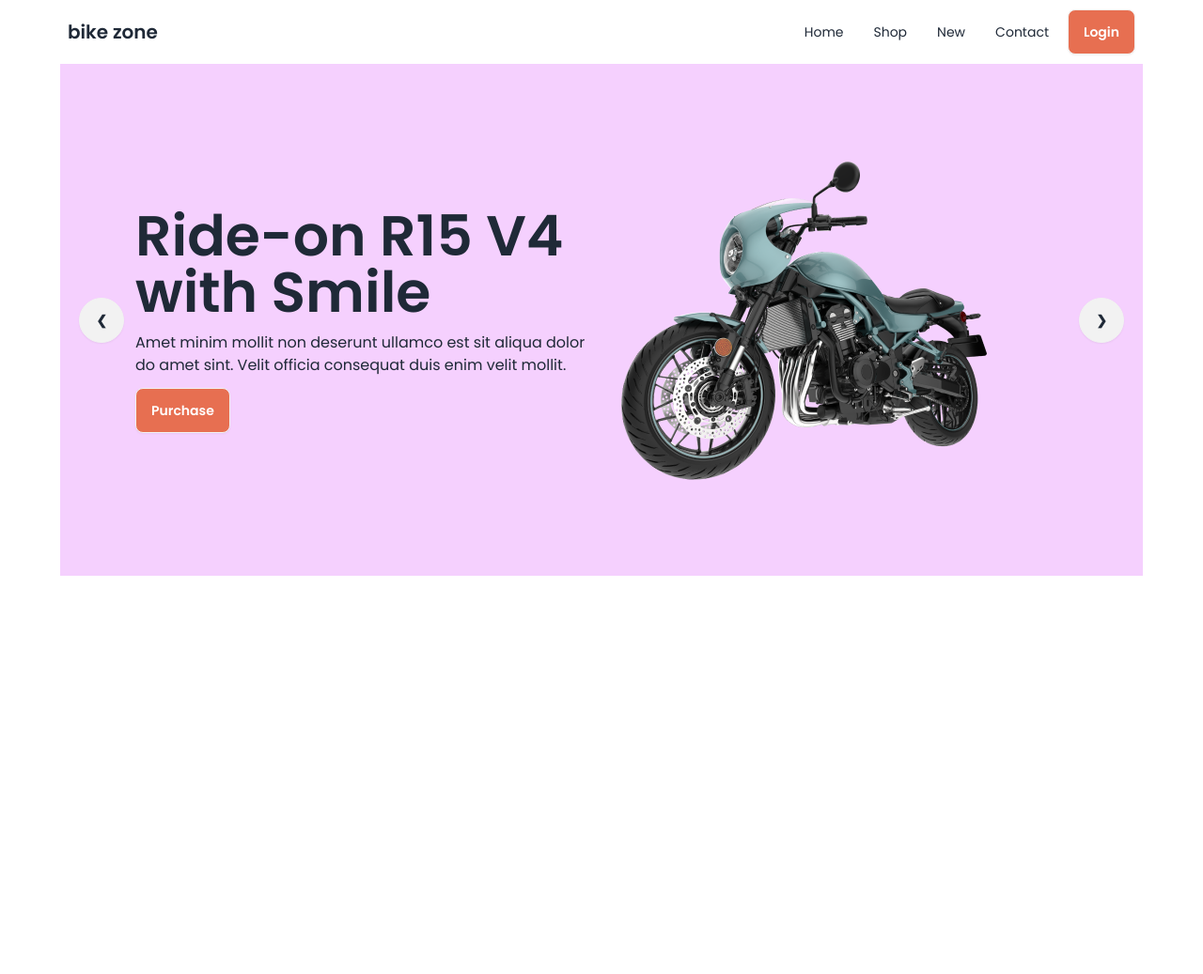
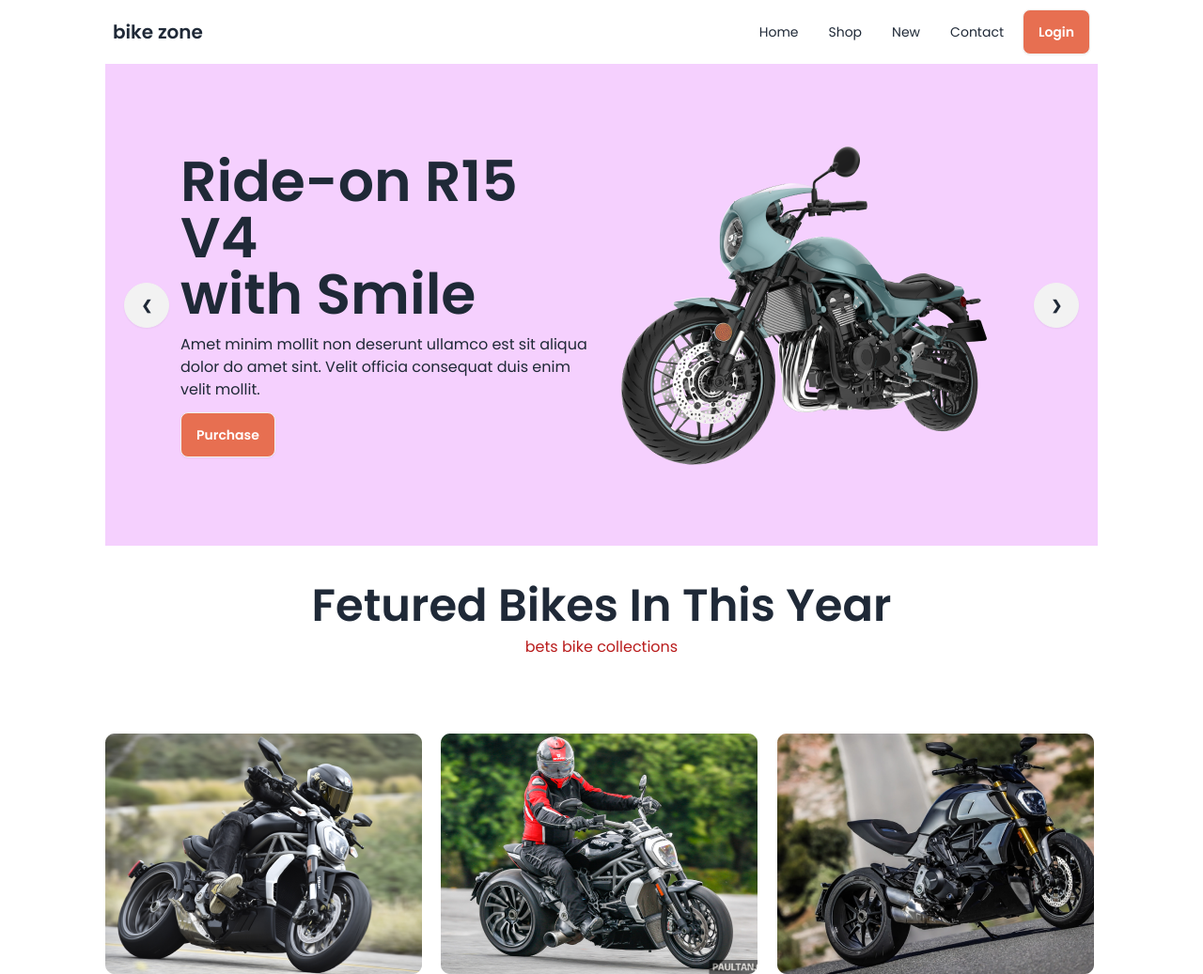
Before and after one commit to programmerrabbanii/bike-zone, a plain HTML site: page index.html in a window 1280 px wide. Shown: the whole page at 94% size. Before the commit the page ends 800 px from the top, so only its background shows below. Drawn offline with nearby package versions, Linux system fonts and the light colour scheme.

Commit message:
added  the bikes section

```diff
--- a/index.html
+++ b/index.html
@@ -22,7 +22,7 @@
 <body class="poppins-font">
 
 
-    <header class="max-w-screen-xl mx-auto px-16 lg:px28">
+    <header class="max-w-screen-xl mx-auto px-16 lg:px-28">
       <!-- navBar section start here -->
        <nav>
         <div class="navbar bg-base-100">
@@ -134,48 +134,42 @@
               <a href="#slide1" class="btn btn-circle">❯</a>
             </div>
           </div>
+        </div>
+    </header>
+    <!-- bannar section end here -->
+     <!-- bikes section start here -->
+    <main>
+      <section>
+        <div class="mt-10 max-w-screen-xl mx-auto px-16 lg:px-28">
+          <div class="text-center space-y-2">
+            <h2 class=" font-semibold text-5xl capitalize">Fetured Bikes In This Year</h2>
+            <p class="text-red-700">bets bike collections</p>
+          </div>
 
 
+          <div class="mt-20 grid grid-cols-1 md:grid-cols-2 lg:grid-cols-3 gap-4">
+            <div>
+              <img src="./img/others/latest2.png" alt="">
+            </div>
 
+            <div>
+              <img src="./img/others/latest3.png" alt="">
+            </div>
 
-
-
-
-
-
-
-
-
-          <!-- <div id="slide2" class="carousel-item relative w-full">
-            <img
-              src="https://img.daisyui.com/images/stock/photo-1609621838510-5ad474b7d25d.webp"
-              class="w-full" />
-            <div class="absolute left-5 right-5 top-1/2 flex -translate-y-1/2 transform justify-between">
-              <a href="#slide1" class="btn btn-circle">❮</a>
-              <a href="#slide3" class="btn btn-circle">❯</a>
+            <div>
+              <img src="./img/others/latest1.png" alt="">
             </div>
           </div>
-          <div id="slide3" class="carousel-item relative w-full">
-            <img
-              src="https://img.daisyui.com/images/stock/photo-1414694762283-acccc27bca85.webp"
-              class="w-full" />
-            <div class="absolute left-5 right-5 top-1/2 flex -translate-y-1/2 transform justify-between">
-              <a href="#slide2" class="btn btn-circle">❮</a>
-              <a href="#slide4" class="btn btn-circle">❯</a>
-            </div>
-          </div>
-          <div id="slide4" class="carousel-item relative w-full">
-            <img
-              src="https://img.daisyui.com/images/stock/photo-1665553365602-b2fb8e5d1707.webp"
-              class="w-full" />
-            <div class="absolute left-5 right-5 top-1/2 flex -translate-y-1/2 transform justify-between">
-              <a href="#slide3" class="btn btn-circle">❮</a>
-              <a href="#slide1" class="btn btn-circle">❯</a>
-            </div>
-          </div> -->
+
         </div>
-    </header>
-    <main></main>
+      </section>
+           <!-- bikes section start here -->
+            <!-- lates news section start here -->
+             <section>
+
+             </section>
+
+    </main>
     <footer></footer>
 
 </body>
```
